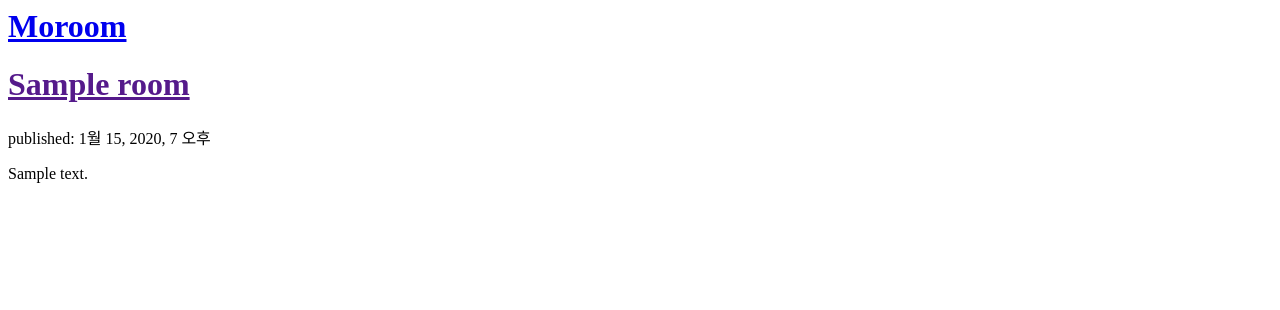
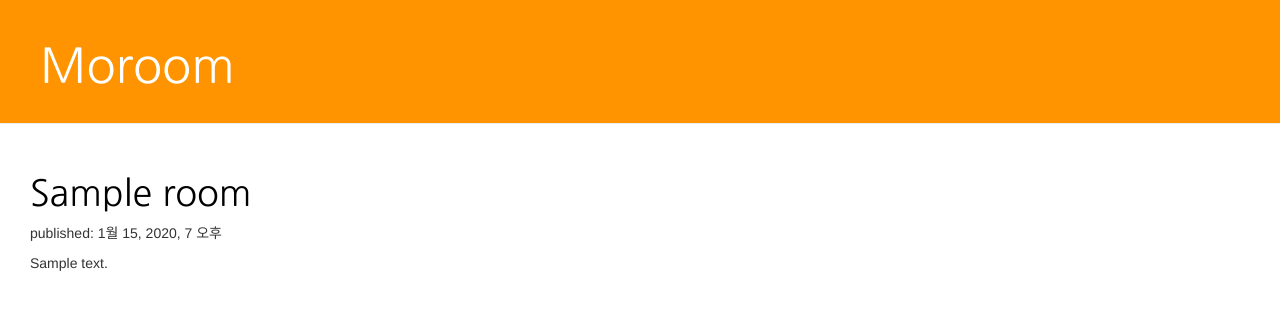
Before and after one commit to skc1395/moroom_web, a Django app: template app/templates/app/room_list.html in a window 1280 px wide. Shown: the top 310 px of the page. Run offline with Django 3.2, Linux system fonts and the light colour scheme; the template is opened without the code that fills it: values that come from a table or form of the project are taken from there, others are empty; tables that the repository leaves empty hold one stand-in row (values such as "Sample post"); some libraries are stand-ins or nearby versions.

Commit message:
Added CSS file

```diff
--- /dev/null
+++ b/app/static/css/app.css
@@ -0,0 +1,53 @@
+h1 a {
+    color: #FCA205;
+    font-family: 'Nanum Gothic', serif;
+}
+
+.page-header {
+    background-color: #ff9400;
+    margin-top: 0;
+    padding: 20px 20px 20px 40px;
+}
+
+.page-header h1, .page-header h1 a, .page-header h1 a:visited, .page-header h1 a:active {
+    color: #ffffff;
+    font-size: 36pt;
+    text-decoration: none;
+}
+
+.content {
+    margin-left: 40px;
+}
+
+h1, h2, h3, h4 {
+    font-family: 'Lobster', cursive;
+}
+
+.date {
+    color: #828282;
+}
+
+.save {
+    float: right;
+}
+
+.room-form textarea, .room-form input {
+    width: 100%;
+}
+
+.top-menu, .top-menu:hover, .top-menu:visited {
+    color: #ffffff;
+    float: right;
+    font-size: 26pt;
+    margin-right: 20px;
+}
+
+.room {
+    margin-top: 50px;
+    margin-bottom: 50px;
+    padding-left: 30px;
+}
+
+.room h1 a, .room h1 a:visited {
+    color: #000000;
+}
--- a/app/templates/app/room_list.html
+++ b/app/templates/app/room_list.html
@@ -1,13 +1,18 @@
+{% load staticfiles %}
 <html>
     <head>
-        <title>Django Girls blog</title>
+      <link href="//fonts.googleapis.com/earlyaccess/nanumgothic.css" rel="stylesheet" type="text/css">
+      <link rel="stylesheet" href="//maxcdn.bootstrapcdn.com/bootstrap/3.2.0/css/bootstrap.min.css">
+      <link rel="stylesheet" href="//maxcdn.bootstrapcdn.com/bootstrap/3.2.0/css/bootstrap-theme.min.css">
+      <link rel="stylesheet" href="{% static 'css/app.css' %}">
+      <title>Django Girls blog</title>
     </head>
     <body>
-      <div>
+      <div class="page-header">
         <h1><a href="/">Moroom</a></h1>
       </div>
       {% for room in rooms %}
-        <div>
+        <div class="room">
           <h1><a href="">{{ room.title }}</a></h1>
           <p>published: {{ room.published_date }}</p>
           <p>{{ room.text|linebreaksbr }}</p>
```
